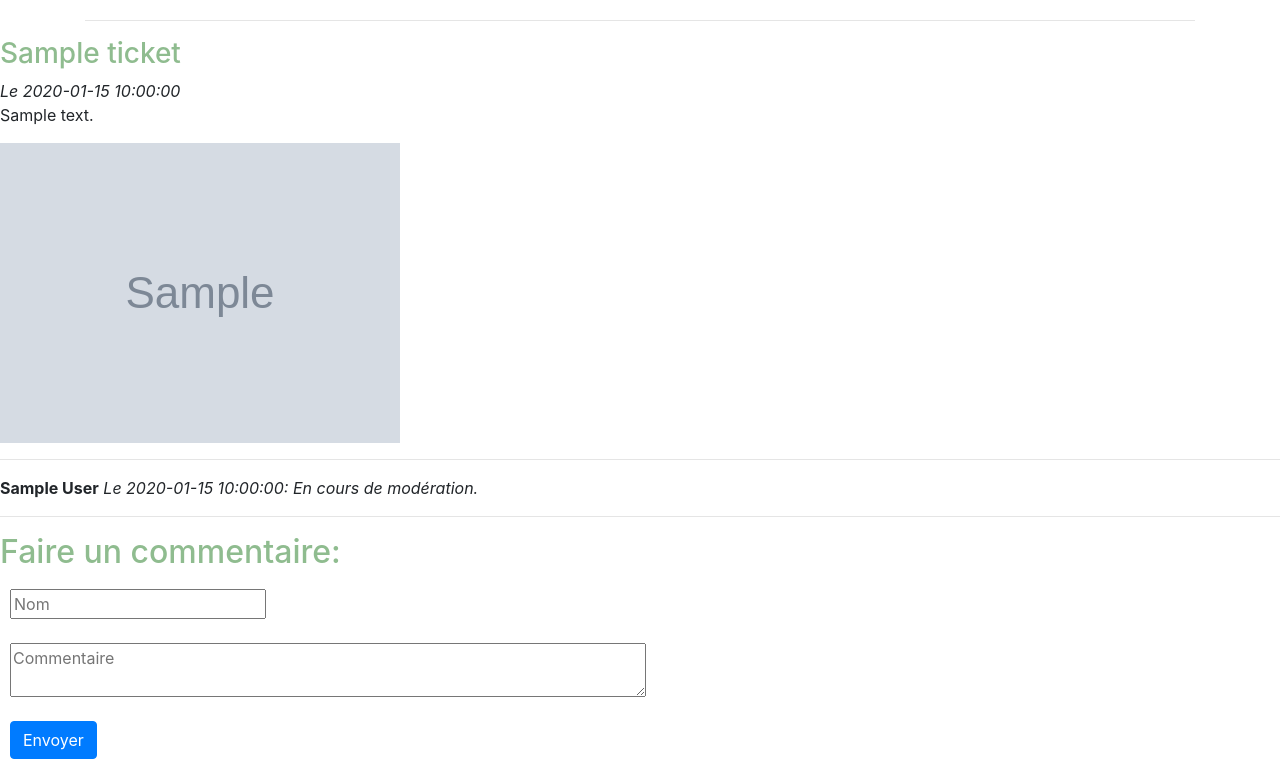
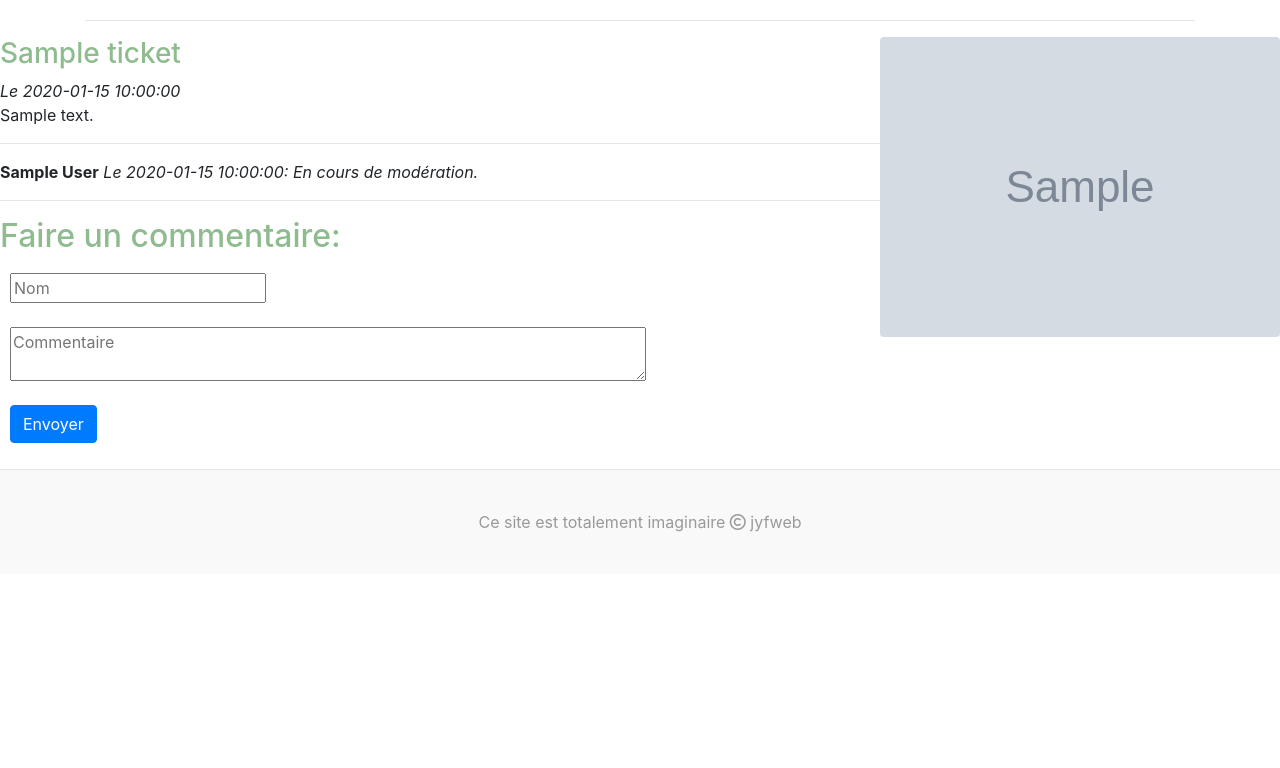
Before and after one commit to jyf-repo/blogForteroche, a PHP site: page /index.php?action=comment&postId=1 in a window 1280 px wide. Shown: the part 176-944 px from the top of the page. After the commit the page ends 708 px from the top, so only its background shows below. Run offline with PHP 8.4, Linux system fonts and the light colour scheme; tables that the repository leaves empty or names only in its code hold one stand-in row (values such as "Sample post"); grey boxes marked "Sample" are stand-in pictures; some libraries are stand-ins or nearby versions.

Commit message:
correction of inscription and better presentation of comments

```diff
--- a/view/frontend/commentView.php
+++ b/view/frontend/commentView.php
@@ -1,8 +1,9 @@
 <?php $title='Billet simple pour l\'Alaska - Jean Forteroche' ?>
 <?php ob_start(); ?>
 
+<img src="public/image/<?=$getPost['image']; ?>" class="rounded float-right" width="400" alt="<?= $getPost['title'];?>">
 <h3><?= $getPost['title'];?> </h3><em>Le <?= $getPost['date_creation'];?></em> <p><?= $getPost['content'];?></p>
-<img src="public/image/<?=$getPost['image']; ?>" class="img-fluid" alt="<?= $getPost['title'];?>">
+
 <hr>
 
 <?php
--- a/view/frontend/template.php
+++ b/view/frontend/template.php
@@ -28,7 +28,7 @@
             <nav class="nav d-flex justify-content-between">
               <a class="p-2 text-muted" href="index.php"><i class="fas fa-home" style="color: darkseagreen"> Accueil</i></a>
               <a class="p-2 text-muted" href="index.php?action=totalPosts"><i class="fas fa-newspaper" style="color: darkseagreen"> Articles</i></a>
-                <a class="p-2 text-muted" href="#inscrire"><i class="fas fa-user-plus" style="color: darkseagreen"> S'incrire</i></a>
+                <a class="p-2 text-muted" href="index.php?#inscrire"><i class="fas fa-user-plus" style="color: darkseagreen"> S'incrire</i></a>
             </nav>
         </div>
         <hr>
```
